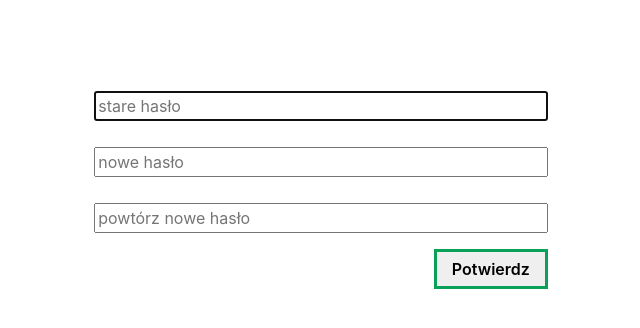
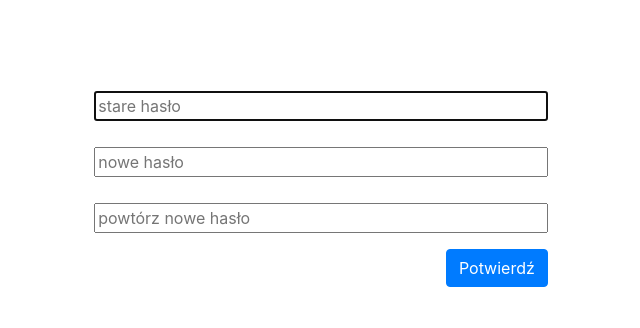
Before and after one commit to barte525/IOT, a Django app: page /profil/zmianaHasla/ in a window 1280 px wide. Shown: the part 48-376 px from the top of the page, without its empty margins (319-959 px from the left). Run offline with Django 4.2, Linux system fonts and the light colour scheme; a user stored in the database is signed in; some libraries are stand-ins or nearby versions.

Commit message:
button style changed

```diff
--- a/main/main/static/base_style.css
+++ b/main/main/static/base_style.css
@@ -3,23 +3,6 @@
   padding-right: 20%;
 }
 
-input[type=submit], button{
-  padding: 5px 15px;
-  border: solid;
-  border-color: #08a157;
-  font-size: 18px;
-  font-weight: 600;
-  border-radius: 20px;
-  cursor: pointer;
-  font-family: Tahoma, sans-serif;
-}
-
-input[type=submit]:hover, button:hover{
-  background-color: #006e39;
-  color: white;
-}
-
-
 h1 {
   text-align: center;
   margin-top: 2%;
--- a/main/main/templates/login.html
+++ b/main/main/templates/login.html
@@ -35,7 +35,7 @@
             {% endfor %}
       {% endif %}
       </div>
-        <button type="submit" class="Zaloguj">Zaloguj</button>
+        <button type="submit" class="Zaloguj btn btn-primary">Zaloguj</button>
     </form>
 </div>
 {% endblock %}
--- a/main/main/templates/password_change.html
+++ b/main/main/templates/password_change.html
@@ -36,7 +36,7 @@
             {% endfor %}
       {% endif %}
       </div>
-        <button type="submit">Potwierdz</button>
+        <button class="btn btn-primary" type="submit">Potwierdź</button>
     </form>
 </div>
 {% endblock %}
--- a/main/main/views/seller_buy.py
+++ b/main/main/views/seller_buy.py
@@ -27,7 +27,7 @@ class SellerBuyTicketSave(View):
             return HttpResponse("Brak uprawnien")
 
         return render(request, 'seller_buy_ticket_finalize.html', {'cardId': cardId, 'name': "Jan", 'surname': "Kowalski",
-                                                                   'days': '10', 'countedExpDate': '20.04.2022', 'price': '30'})
+                                                                   'days': '10', 'countedExpDate': '20.04.2022', 'price': '10'})
 
     def post(self, request, cardId, ticketId):
         pass
```
Also changed, not shown: main/db.sqlite3.
